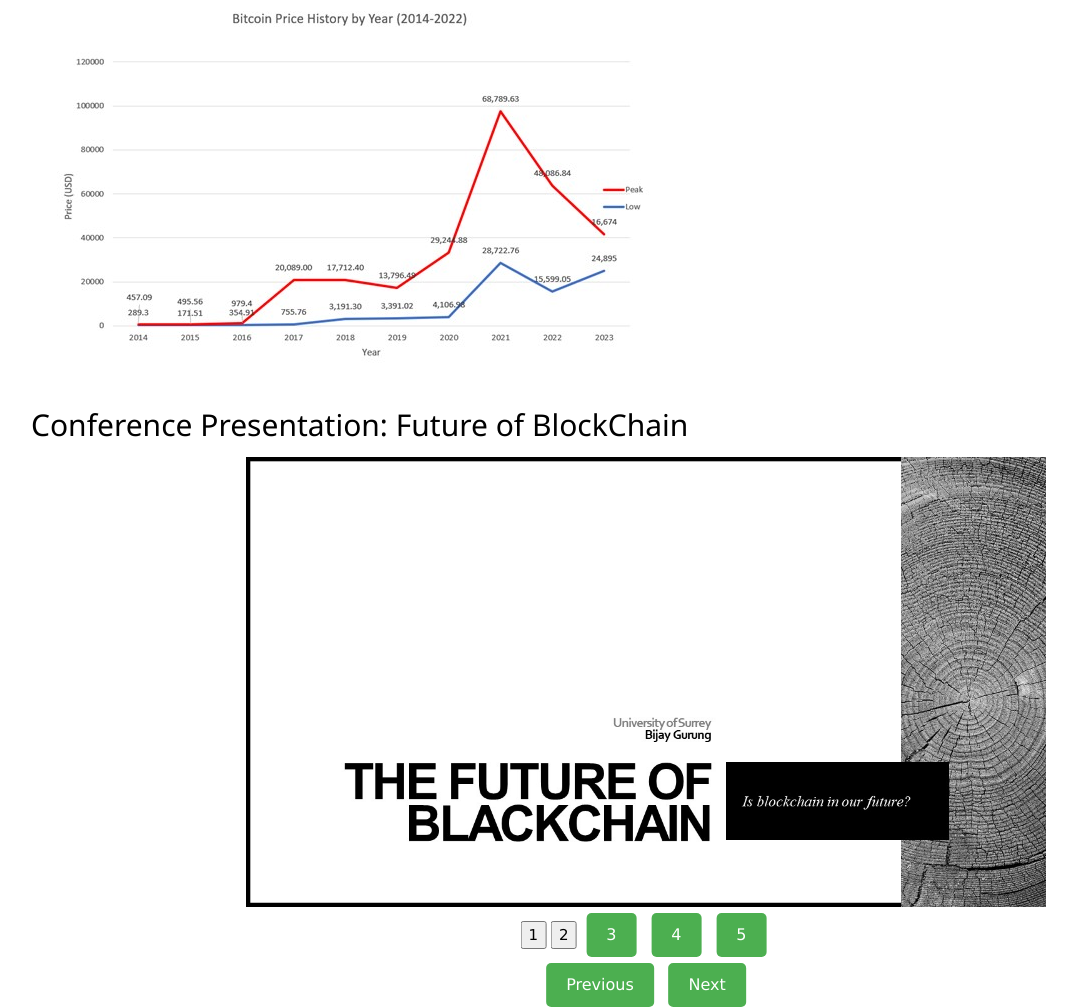
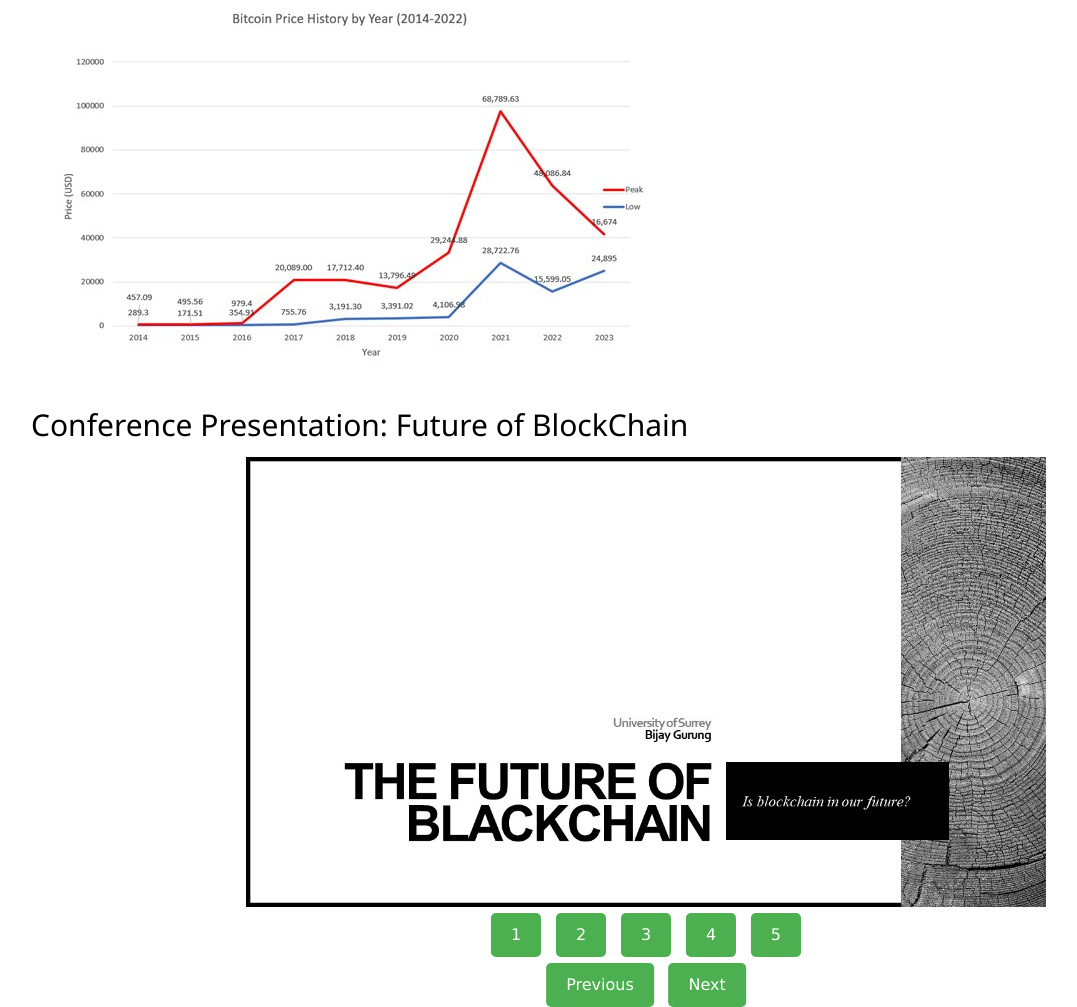
Before and after one commit to FEPSFY6845340/FY6845340, a plain HTML site: page index.html in a window 1280 px wide. Shown: the part 4462-5469 px from the top of the page, without its empty margins (19-1096 px from the left). Drawn offline with nearby package versions, Linux system fonts and the light colour scheme.

Commit message:
Update index.html

```diff
--- a/index.html
+++ b/index.html
@@ -268,8 +268,8 @@ source: https://www.sofi.com/learn/content/bitcoin-price-history/, https://finan
         </div>
 
       <div class="slide-number-container">
-        <button onclick="showSlideNumber(1)">1</button>
-        <button onclick="showSlideNumber(2)">2</button>
+        <button class = "button" onclick="showSlideNumber(1)">1</button>
+        <button class = "button" onclick="showSlideNumber(2)">2</button>
         <button class = "button" onclick="showSlideNumber(3)">3</button>
         <button class = "button" onclick="showSlideNumber(4)">4</button>
         <button class = "button" onclick="showSlideNumber(5)">5</button>
```
